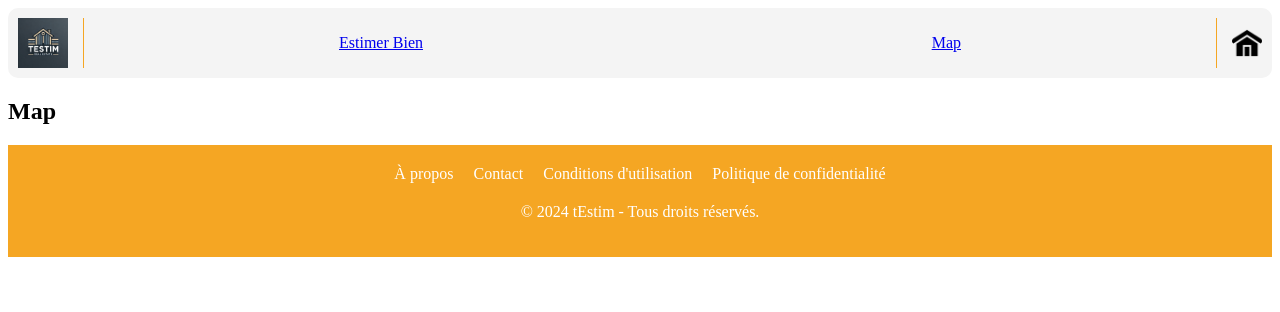
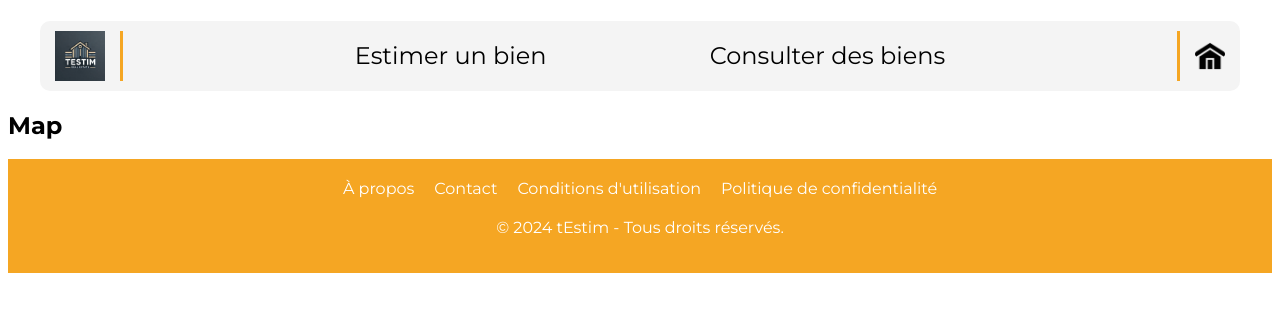
Before and after one commit to Ewelx/EstimationDeBienBordeaux, a Flask app: page /map in a window 1280 px wide. Shown: the top 312 px of the page. Run offline with Flask 3, Linux system fonts and the light colour scheme.

Commit message:
modifs du header

```diff
--- a/app/static/css/styles.css
+++ b/app/static/css/styles.css
@@ -0,0 +1,106 @@
+html{
+    margin: 0px;
+    padding: 0px;
+}
+
+body {
+    font-family: 'Montserrat', sans-serif;
+}
+
+.header-container {
+    background-color: #F4F4F4;
+    border-radius: 10px;
+}
+
+.navbar {
+    display: flex;
+    align-items: center;
+    justify-content: space-between;
+    padding: 10px;
+}
+
+.logo-container {
+    display: flex;
+    margin-left: 0.5%;
+}
+
+.logo-link {
+    display: flex;
+    align-items: center;
+}
+
+.logo-img {
+    width: 50px;
+}
+
+.divider-left {
+    border-left: 1px solid #F5A623;
+    height: 50px;
+    margin-left: 15px;
+}
+
+.nav-links {
+    display: flex;
+    justify-content: space-between;
+    width: 50%;
+    font-size: 24px;
+}
+
+.accueil-container {
+    display: flex;
+    margin-right: 0.5%;
+}
+
+.divider-right {
+    border-right: 1px solid #F5A623;
+    height: 50px;
+    margin-right: 15px;
+}
+
+.accueil-link {
+    display: flex;
+    align-items: center;
+}
+
+.accueil-img {
+    width: 30px;
+}
+
+.nav-links a {
+    position: relative;
+    color: #000;
+    text-decoration: none;
+}
+
+.nav-links a:hover {
+    color: #000;
+}
+
+.nav-links a::before {
+    content: "";
+    position: absolute;
+    display: block;
+    width: 100%;
+    height: 1.5px;
+    bottom: 0;
+    left: 0;
+    background-color: #F5A623;
+    transform: scaleX(0);
+    transition: transform 0.3s ease;
+}
+
+.nav-links a:hover::before {
+    transform: scaleX(1);
+}
+
+.divider-right {
+    border-right: 3px solid #F5A623;
+    height: 50px;
+    margin-right: 15px;
+}
+
+.divider-left {
+    border-left: 3px solid #F5A623;
+    height: 50px;
+    margin-left: 15px;
+}
--- a/app/templates/header.html
+++ b/app/templates/header.html
@@ -1,25 +1,30 @@
+<link rel="preconnect" href="https://fonts.googleapis.com">
+<link rel="preconnect" href="https://fonts.gstatic.com" crossorigin>
+<link href="https://fonts.googleapis.com/css2?family=Montserrat:ital,wght@0,100..900;1,100..900&display=swap" rel="stylesheet">
+
+<link rel="stylesheet" href="../static/css/styles.css">
+
 <header>
-    <div style="background-color: #F4F4F4; border-radius: 10px;">
-        <nav style="display: flex; align-items: center; justify-content: space-between; padding: 10px;">
-            <div style="display: flex;">
-                <a href="/" style="display: flex; align-items: center;">
-                    <img src="../static/image/logo.webp" alt="logo" style="width: 50px;">
+    <div class="header-container">
+        <nav class="navbar">
+            <div class="logo-container">
+                <a href="/" class="logo-link">
+                    <img src="../static/image/logo.webp" alt="logo" class="logo-img">
                 </a>
-                <div style="border-left: 1px solid #F5A623; height: 50px; margin-left: 15px;"></div>
+                <div class="divider-left"></div>
             </div>
 
-            <div style="display: flex; justify-content: space-between; width: 50%;">
-                <a href="/estimerbien">Estimer Bien</a>
-                <a href="/map">Map</a>
+            <div class="nav-links">
+                <a href="/estimerbien">Estimer un bien</a>
+                <a href="/map">Consulter des biens</a>
             </div>
 
-            <div style="display: flex;">
-                <div style="border-right: 1px solid #F5A623; height: 50px; margin-right: 15px;"></div>
-                <a href="/" style="display: flex; align-items: center;">
-                    <img src="../static/image/accueil.png" alt="accueil" style="width: 30px;">
+            <div class="accueil-container">
+                <div class="divider-right"></div>
+                <a href="/" class="accueil-link">
+                    <img src="../static/image/accueil.png" alt="accueil" class="accueil-img">
                 </a>
             </div>
-
         </nav>
     </div>
 </header>
--- a/app/templates/map.html
+++ b/app/templates/map.html
@@ -3,16 +3,21 @@
 <head>
     <meta charset="UTF-8">
     <meta name="viewport" content="width=device-width, initial-scale=1.0">
-    <title>Estimation de Bien à Bordeaux</title>
+    <title>Consulter des biens / tEstim</title>
+    <link rel="icon" href="../static/image/logo.webp" type="image/x-icon">
 </head>
-<body>
+<body style="display: flex; flex-direction: column; align-items: center;">
 
-    {% include 'header.html' %}
+    <div style="width: 95%; margin-top: 1%;">
+        {% include 'header.html' %}
+    </div>
 
-    <div>
+    <div style="width: 100%;">
         <h2>Map</h2>
+    </div>
 
+    <div style="width: 100%; margin: 0px;">
+        {% include 'footer.html' %}
     </div>
-    {% include 'footer.html' %}
 </body>
 </html>
```
Also changed, not shown: app/templates/estimerbien.html (+6 -2 lines), app/templates/index.html (+5 -3 lines).
